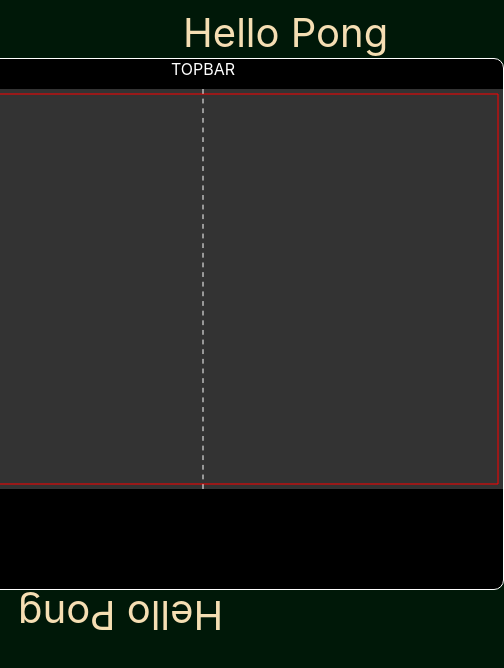
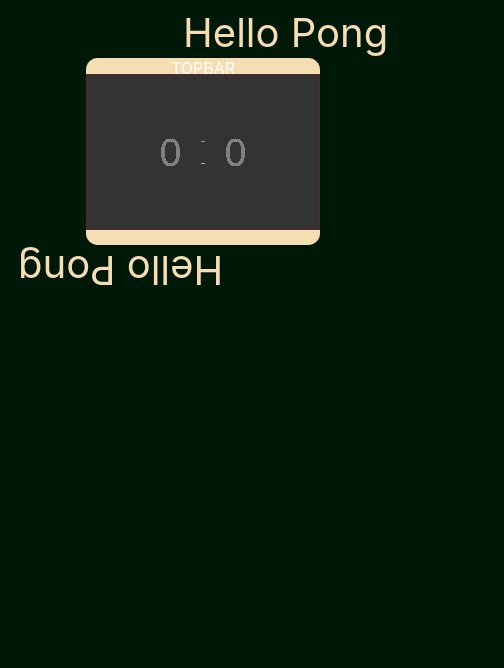
Before and after one commit to 42-TRANSENDENCE/PongGame, a React (Create React App) app in the folder src/volume/front/: page / in a window 390 px wide. Shown: the top 668 px of the page, 504 px wide, since content can reach past the window. Built offline with nearby package versions, Linux system fonts and the light colour scheme; no server answers.

Commit message:
feat : 반응형, 점수 적용

```diff
--- a/src/volume/front/src/pages/Game/Canvas__background.jsx
+++ b/src/volume/front/src/pages/Game/Canvas__background.jsx
@@ -32,19 +32,43 @@ const Canvas__background = (props) => {
     table_ctx.lineTo(W / 2, H);
     table_ctx.stroke();
     table_ctx.setLineDash([]);
+    table_ctx.font = "320px Arial";
+    table_ctx.textBaseline = "middle"
+    table_ctx.textAlign = "center"
+    table_ctx.strokeStyle = "wheat"
+    table_ctx.strokeText(`:`, CANV_W / 2 , CANV_H * 0.5)
   };
 
   useEffect( () => {
     const canvas = canvasRef.current;
     const context = canvas.getContext('2d');
     props.socket.on("update_score", (score) => {
-      console.log(score);
+      draw_score(context, score);
     });
     draw_table(context);
+    const a = 5;
+    const b = 2;
+    draw_score(context, [0,0])
+
+
     return () => {
-    props.socket.off("update_score")
+      props.socket.off("update_score")
     }
   }, []);
+
+  function draw_score(table_ctx, scores) {
+    const W = table_ctx.canvas.width;
+    const H = table_ctx.canvas.height;
+    const P = 10;
+    table_ctx.fillStyle = '#333333';
+    table_ctx.fillRect(P, P, W/2 - 3*P, H - 2*P);
+    table_ctx.fillRect(W/2 + 3*P, P, W/2 - 6*P, H - 2*P);
+    table_ctx.fillStyle = "grey";
+    table_ctx.font = "300px Arial";
+    table_ctx.strokeStyle = ""
+    table_ctx.strokeText(`${scores[0]}    ${scores[1]}`, CANV_W / 2 , CANV_H * 0.52)
+    table_ctx.fillText(`${scores[0]}    ${scores[1]}`, CANV_W / 2 , CANV_H * 0.52)
+  }
 
   return ( <canvas ref={canvasRef} width={CANV_W} height={CANV_H}/> );
 }
--- a/src/volume/front/src/pages/Game/Canvas__foreground.jsx
+++ b/src/volume/front/src/pages/Game/Canvas__foreground.jsx
@@ -30,7 +30,7 @@ const Canvas__foreground = (props) => {
       redraw_ball (
         context,
         [game_position_info.ball, game_position_info.rad],
-        [ball, rad, 'orange'] );
+        [ball, rad, 'wheat'] );
       redraw_paddle (
         context,
         [PADDLE_L, game_position_info.paddle[0]],
--- a/src/volume/front/src/pages/Game/Game.css
+++ b/src/volume/front/src/pages/Game/Game.css
@@ -1,37 +1,28 @@
-
-
-.game__header {
-  background: white;
-  color: black;
-  width: 80vw;
-  margin-bottom: 20px;
-  height: 40px;
-}
 
 .game__body {
-  background: rgb(0, 0, 0);
-  --width : 600px;
+  background: wheat;
+  --width : 60vw;
+  --height : calc(var(--width)*(2/3) + 8vw);
   width: var(--width);
-  height: calc(30px +  400px + 100px );
-  aspect-ratio: 1.5;
-  border-radius: 10px;
-  border: 0.5px solid white;
+  height: var(--height);
+  /* aspect-ratio: 1.5; */
+  border-radius: 3vw;
   position: relative;
 }
 
 .game__body canvas {
-  --left_padding: 10px;
-  --top_padding: 10px;
   position: absolute;
   border: none;
-  top : 30px;
+  /* background: blanchedalmond; */
+  width: 60vw;;
+  height: 40vw;
+  /* height: 100%; */
+  top : 4vw;
   left : 0;
 }
 
-.game__footer {
-  background: white;
-  color: black;
-  width: 80vw;
-  margin-top: 20px;
-  height: 40px;
+.game_score {
+  position: absolute;
+  top: 50%;
+  left: 0;
 }
--- a/src/volume/front/src/pages/Game/Game.jsx
+++ b/src/volume/front/src/pages/Game/Game.jsx
@@ -6,8 +6,8 @@ import Canvas__foreground from './Canvas__foreground';
 const Game = ({props}) => {
   const socket = props;
   let game_basic_info = null;
-  const canv_width = "600";
-  const canv_height = "400";
+  const canv_width = "1800";
+  const canv_height = "1200";
 
   const keyPressed = (e) => {
     console.log(game_basic_info);
```
